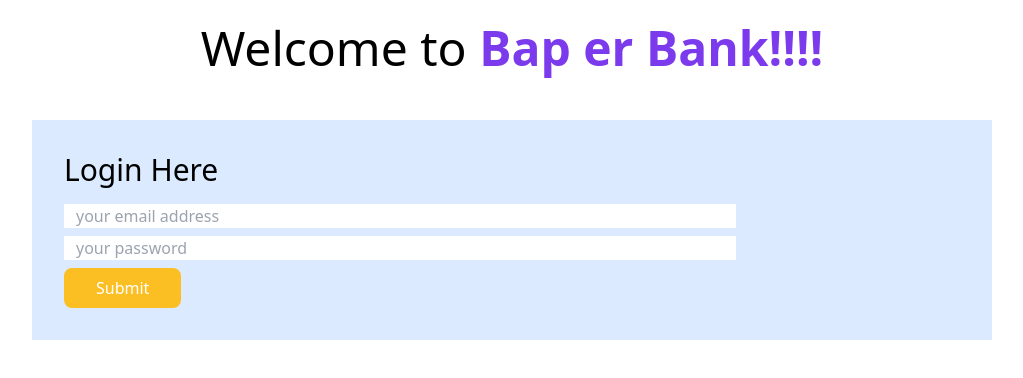
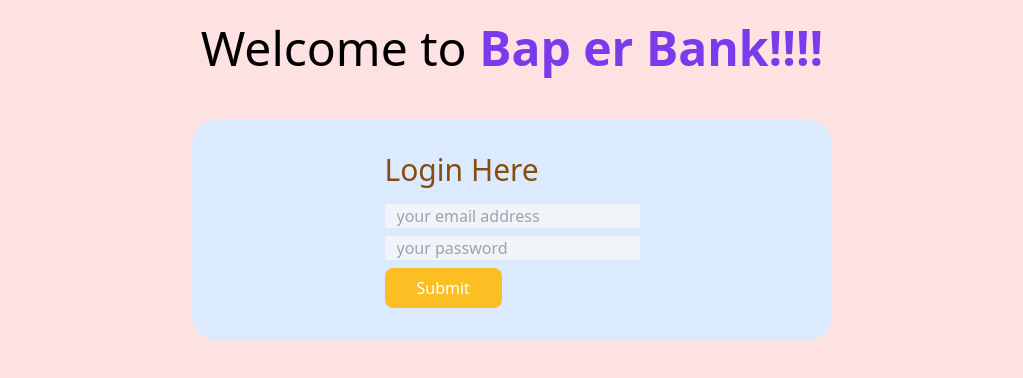
Before and after one commit to RASEL-BABU/-Bap-er-Bank, a plain HTML site: page index.html in a window 1280 px wide. Shown: the whole page, without its empty margins (128-1151 px from the left). Drawn offline with nearby package versions, Linux system fonts and the light colour scheme.

Commit message:
somechanges

```diff
--- a/index.html
+++ b/index.html
@@ -8,19 +8,22 @@
     <script src="https://cdn.tailwindcss.com"></script>
     <title>Bap er Bank</title>
 </head>
-<body>
+<body  class="bg-red-100">
     <header>
         <h1 class="text-5xl text-center mt-6">Welcome to<span class="font-semibold text-violet-600"> Bap er Bank!!!!</span></h1>
     </header>
-    <main>
-        <section class="bg-blue-100 w-9/12 mx-auto mt-12 p-8 ">
-            <h1 class="text-3xl mb-4 font-medium">Login Here</h1>
-            <div>
-            <input class="w-9/12 block mb-2 px-3 " type="email" name="" id="user-email" placeholder="your email address">
-            <input class=" w-9/12 block mb-2 px-3"type="password" name="" id="user-password" placeholder="your password">
-            <button id="btn-submit" class="bg-amber-400 hover:bg-sky-700 px-8 py-2 text-white font-medium rounded-lg">Submit</button>
+    <main class="">
+        <section class="bg-blue-100 h-3/6 w-3/6 rounded-3xl mx-auto mt-12 p-8 flex justify-center items-center g-4">
+            <div class="content-center">
+            <h1 class="text-3xl mb-4 font-medium text-yellow-800">Login Here</h1>
 
-            </div>
+            <input class="block mb-2 px-3 bg-slate-100" type="email" name="" id="user-email" placeholder="your email address">
+            <input class=" block mb-2 px-3 bg-slate-100 "type="password" name="" id="user-password" placeholder="your password">
+            <button id="btn-submit" class="bg-amber-400 hover:bg-sky-700 px-8 py-2  text-white font-medium rounded-lg">Submit</button>
+
+        </div>
+
+
         </section>
     </main>
 
```
